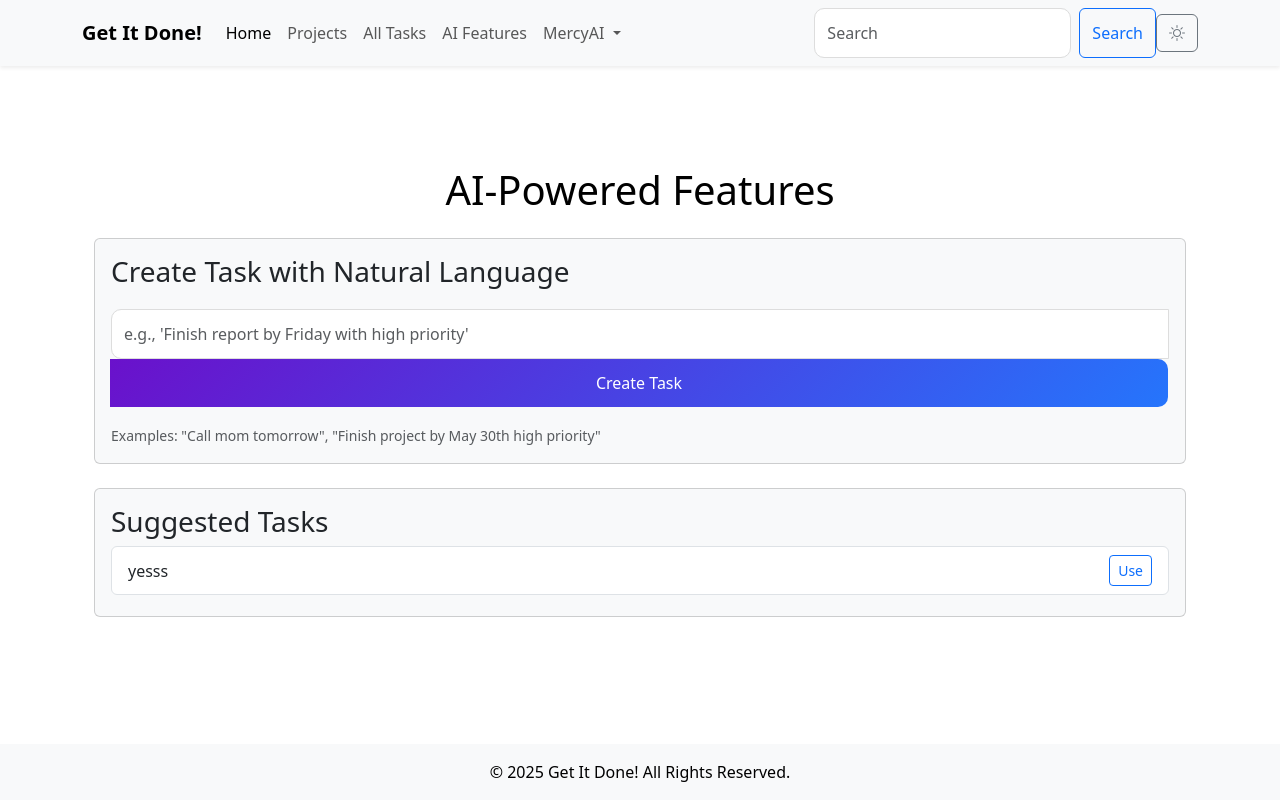
After one commit to Dabeey/GET-IT-DONE-, a Flask app: page /ai in a window 1280 px wide. The commit adds this page. Run offline with Flask 3, Linux system fonts and the light colour scheme; a user stored in the database is signed in; some libraries are stand-ins or nearby versions.

Commit message:
Add AI integration for task creation and suggestions with natural language processing

```diff
--- a/main.py
+++ b/main.py
@@ -10,6 +10,7 @@ from flask import flash
 from flask_wtf.csrf import CSRFProtect
 from flask_wtf import FlaskForm
 import logging
+import openai
 import os
 import secrets
 import csv
@@ -380,6 +381,7 @@ def tasks():
 
 
 @app.route('/add_task', methods=['GET', 'POST'])
+@csrf.exempt
 @login_required
 def add_task():
     form = BaseForm()
@@ -715,5 +717,136 @@ def settings():
     return render_template('settings.html')
 
 
+############## AI INTEGRATION #####################
+
+@app.route('/create_task_nlp', methods=['POST'])
+@login_required
+def create_task_nlp():
+    openai.api_key = os.getenv('OPENAI_API_KEY')
+    if not openai.api_key:
+        return jsonify({"success": False, "message": "OpenAI API key is not set."}), 500
+    if not request.is_json:
+        return jsonify({"success": False, "message": "Invalid request format. JSON expected."}), 400
+
+    try:
+        print("\n=== NEW REQUEST ===")
+        print("Request headers:", request.headers)
+        print("Request JSON:", request.json)
+
+        data = request.get_json()
+        print("Parsed JSON data:", data)
+
+        if not data or 'input' not in data:
+            print("Missing input")
+            return jsonify({"success": False, "message": "Input required"}), 400
+
+        user_input = data.get('input', '').strip()
+        print("User input:", user_input)
+
+        data = request.json
+
+        if not user_input:
+            return jsonify({"success": False, "message": "Please describe your task"}), 400
+
+        prompt = f"""Convert this task description into JSON format:
+        Input: "{user_input}"
+        Output format (must be valid JSON): {{
+            "title": "task name",
+            "due_date": "YYYY-MM-DD",
+            "priority": "High/Medium/Low"
+        }}
+        Return ONLY the JSON object, nothing else."""
+
+        try:
+            response = openai.Completion.create(
+                engine="text-davinci-003",
+                prompt=prompt,
+                max_tokens=100,
+                temperature=0.3  # Makes output more deterministic
+            )
+            ai_response = response['choices'][0]['text'].strip()
+        except Exception as e:
+            return jsonify({"success": False, "message": f"AI service error: {str(e)}"}), 500
+
+        # Extract JSON from response (handles cases where AI adds extra text)
+        try:
+            json_start = max(ai_response.find('{'), 0)
+            json_end = ai_response.rfind('}') + 1
+            task_data = json.loads(ai_response[json_start:json_end])
+        except json.JSONDecodeError:
+            return jsonify({
+                "success": False,
+                "message": "Couldn't parse AI response",
+                "ai_response": ai_response  # For debugging
+            }), 400
+
+        # Validate and sanitize data
+        if not all(k in task_data for k in ["title", "due_date", "priority"]):
+            return jsonify({"success": False, "message": "Missing required fields"}), 400
+
+        try:
+            due_date = datetime.strptime(task_data['due_date'], '%Y-%m-%d').date()
+            if due_date < date.today():
+                return jsonify({"success": False, "message": "Due date cannot be in the past"}), 400
+        except ValueError:
+            return jsonify({"success": False, "message": "Invalid date format. Use YYYY-MM-DD"}), 400
+
+        # Normalize priority
+        priority_map = {
+            'high': 'High',
+            'medium': 'Medium',
+            'low': 'Low'
+        }
+        priority = priority_map.get(task_data['priority'].lower(), 'Medium')
+
+        # Create task
+        new_task = Task(
+            title=task_data['title'][:100],  # Truncate if too long
+            due_date=due_date,
+            priority=PriorityLevel[priority],
+            status=TaskStatus.Pending,
+            user_id=current_user.id,
+            created_at=datetime.utcnow()
+        )
+
+        db.session.add(new_task)
+        db.session.commit()
+
+        return jsonify({
+            "success": True,
+            "message": "Task created!",
+            "task": {
+                "title": new_task.title,
+                "due_date": new_task.due_date.isoformat(),
+                "priority": new_task.priority.value
+            }
+        }), 201
+
+    except Exception as e:
+        db.session.rollback()
+        logging.error(f"Error in create_task_nlp: {str(e)}", exc_info=True)
+        return jsonify({"success": False, "message": "Internal server error"}), 500
+
+
+@app.route('/suggest_tasks', methods=['GET'])
+@login_required
+def suggest_tasks():
+    user_tasks = Task.query.filter_by(user_id=current_user.id).all()
+    # Example: Suggest tasks based on incomplete tasks
+    suggestions = [task.title for task in user_tasks if task.status != TaskStatus.Done]
+    return jsonify({"success": True, "suggestions": suggestions}), 200
+
+
+@csrf.exempt
+@app.route('/ai', methods=['GET', 'POST'])
+@login_required
+def ai():
+    # Fetch task suggestions
+    user_tasks = Task.query.filter_by(user_id=current_user.id).all()
+    suggestions = [task.title for task in user_tasks if task.status != TaskStatus.Done]
+
+    return render_template('ai.html', suggestions=suggestions)
+
+
 if __name__ == '__main__':
     app.run(debug=True, use_reloader=True)
--- a/static/css/style.css
+++ b/static/css/style.css
@@ -324,3 +324,13 @@ body.dark-theme .btn-outline-secondary {
     .dark-theme .progress-ring-fg {
         stroke: #4caf50;
     }
+
+
+/* AI INTEGRATION */
+.list-group-item {
+    margin-bottom: 5px;
+}
+
+.input-group {
+    margin-top: 20px;
+}
--- a/static/js/app.js
+++ b/static/js/app.js
@@ -109,3 +109,69 @@ function deleteProject() {
             alert('An error occurred while deleting the project.');
         });
 }
+
+
+
+// AI INTEGRATION
+// AI INTEGRATION - IMPROVED VERSION
+function createTaskNLP() {
+    console.log("Button clicked - start");
+    const inputElement = document.getElementById('nlp-task-input');
+    const button = document.querySelector('#nlp-task-button');
+    const input = inputElement.value.trim();
+
+    if (!input) {
+        showAlert('Please enter a task description', 'danger');
+        return;
+    }
+
+    // Set loading state
+    button.disabled = true;
+    button.innerHTML = '<span class="spinner-border spinner-border-sm" role="status" aria-hidden="true"></span> Creating...';
+
+    fetch('/create_task_nlp', {
+        method: 'POST',
+        headers: {
+            'Content-Type': 'application/json',
+            'X-CSRFToken': document.querySelector('[name=csrf_token]').value
+        },
+        body: JSON.stringify({ input })
+    })
+    .then(response => {
+        button.disabled = false;
+        button.textContent = 'Create Task';
+
+        if (!response.ok) {
+            return response.json().then(err => { throw err; });
+        }
+        return response.json();
+    })
+    .then(data => {
+        if (data.success) {
+            showAlert('Task created successfully!', 'success');
+            inputElement.value = ''; // Clear input
+            refreshTaskList(); // Refresh the tasks display
+        }
+    })
+    .catch(error => {
+        console.error('Error:', error);
+        showAlert(error.message || 'Failed to create task', 'danger');
+    });
+}
+
+// Helper function to show alerts
+function showAlert(message, type) {
+    const alertDiv = document.createElement('div');
+    alertDiv.className = `alert alert-${type} alert-dismissible fade show`;
+    alertDiv.role = 'alert';
+    alertDiv.innerHTML = `
+        ${message}
+        <button type="button" class="btn-close" data-bs-dismiss="alert" aria-label="Close"></button>
+    `;
+
+    const container = document.querySelector('#alert-container');
+    container.innerHTML = '';
+    container.appendChild(alertDiv);
+
+    setTimeout(() => alertDiv.remove(), 5000);
+}
--- /dev/null
+++ b/templates/ai.html
@@ -0,0 +1,53 @@
+{% extends 'base.html' %}
+
+{% block content %}
+<div class="container mt-5">
+    <div id="alert-container"></div>
+
+    <h1 class="text-center mb-4">AI-Powered Features</h1>
+
+    <!-- NLP Task Creation -->
+    <div class="card mb-4">
+        <div class="card-body">
+            <h3 class="card-title">Create Task with Natural Language</h3>
+            <div class="input-group mb-3">
+                <input type="text" id="nlp-task-input" class="form-control"
+                       placeholder="e.g., 'Finish report by Friday with high priority'">
+                <button id="nlp-task-button" class="btn btn-primary" onclick="createTaskNLP()">
+                    Create Task
+                </button>
+            </div>
+            <small class="text-muted">Examples: "Call mom tomorrow", "Finish project by May 30th high priority"</small>
+        </div>
+    </div>
+
+    <!-- Task Suggestions -->
+    <div class="card mb-4">
+        <div class="card-body">
+            <h3 class="card-title">Suggested Tasks</h3>
+            <div id="suggestions-container">
+                {% if suggestions %}
+                <ul class="list-group">
+                    {% for suggestion in suggestions %}
+                    <li class="list-group-item d-flex justify-content-between align-items-center">
+                        {{ suggestion }}
+                        <button class="btn btn-sm btn-outline-primary"
+                                onclick="useSuggestion('{{ suggestion }}')">Use</button>
+                    </li>
+                    {% endfor %}
+                </ul>
+                {% else %}
+                <p class="text-muted">No suggestions available. Complete some tasks to get suggestions.</p>
+                {% endif %}
+            </div>
+        </div>
+    </div>
+</div>
+
+<script>
+// Function to use a suggestion
+function useSuggestion(text) {
+    document.getElementById('nlp-task-input').value = text;
+}
+</script>
+{% endblock %}
--- a/templates/base.html
+++ b/templates/base.html
@@ -34,6 +34,9 @@
                     </li>
                     <li class="nav-item">
                         <a class="nav-link" href="{{ url_for('tasks') }}">All Tasks</a>
+                    </li>
+                    <li class="nav-item">
+                        <a class="nav-link" href="{{ url_for('ai') }}">AI Features</a>
                     </li>
                     {% if current_user.is_authenticated %}
                     <li class="nav-item dropdown">
```
